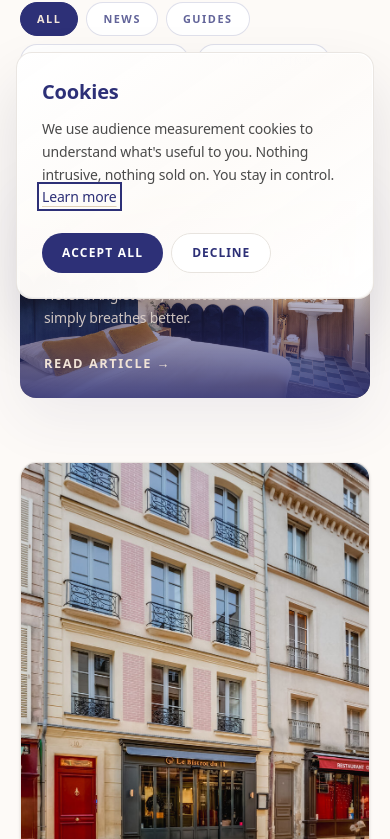
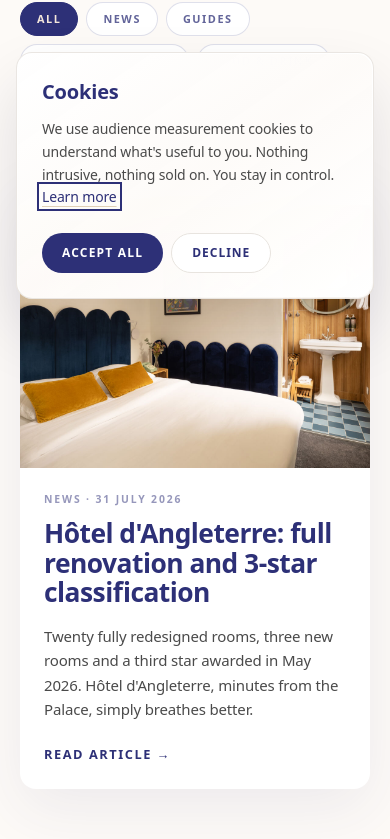
Before and after one commit to teocomyn/cocobiches, a Next.js app: page /en/journal in a window 390 px wide. Shown: the part 529-1368 px from the top of the page. Built offline with nearby package versions, Linux system fonts and the light colour scheme; no server answers.

Commit message:
Corriger sous-menu HJP mobile et mise en page À la une du journal.
Sous-nav en scroll horizontal et non sticky sur mobile ; article featured en layout empilé ; balise Google Search Console.

Co-authored-by: Cursor <cursoragent@cursor.com>

```diff
--- a/app/layout.tsx
+++ b/app/layout.tsx
@@ -19,6 +19,9 @@ export const metadata: Metadata = {
   title: {
     default: "Cocobiches",
     template: "%s | Cocobiches",
+  },
+  verification: {
+    google: "aHgivX42pSrzt3hsM6M8hiwCBCNJ6nqxVH8dPQk72hc",
   },
   icons: {
     icon: "/brand/cocobiches-logo.png",
--- a/components/blocks/journal-page.tsx
+++ b/components/blocks/journal-page.tsx
@@ -99,31 +99,61 @@ export function JournalPage({ locale, dict }: { locale: Locale; dict: Dictionary
               href={href(locale, `/journal/${featured.slug}`)}
               className="group block overflow-hidden rounded-2xl bg-white shadow-card"
             >
-              <span className="text-[0.68rem] font-semibold uppercase tracking-[0.18em] text-cocobiches-marine/50 md:hidden">
-                {j.featuredLabel}
-              </span>
-              <div className="relative aspect-[16/9] w-full overflow-hidden md:aspect-[21/9]">
+              {/* Mobile : image + texte empilés */}
+              <div className="md:hidden">
+                <p className="px-1 pb-3 text-[0.68rem] font-semibold uppercase tracking-[0.18em] text-cocobiches-marine/50">
+                  {j.featuredLabel}
+                </p>
+                <div className="relative aspect-[4/3] w-full overflow-hidden">
+                  <Image
+                    src={featured.heroImage}
+                    alt={title(featured)}
+                    fill
+                    className="object-cover transition duration-500 group-hover:scale-[1.03]"
+                    style={{ transitionTimingFunction: ease }}
+                    sizes="100vw"
+                    priority
+                  />
+                </div>
+                <div className="p-6">
+                  <p className="text-[0.65rem] font-semibold uppercase tracking-[0.18em] text-cocobiches-marine/50">
+                    {categoryLabel(featured.category, j)} · {formatJournalDate(featured.dateISO, locale)}
+                  </p>
+                  <h2 className="font-display mt-3 text-[1.65rem] font-bold leading-[1.12] tracking-[-0.02em] text-cocobiches-marine">
+                    {title(featured)}
+                  </h2>
+                  <p className="mt-4 text-[15px] leading-relaxed text-cocobiches-muted">
+                    {excerpt(featured)}
+                  </p>
+                  <span className="mt-6 inline-flex text-[0.8rem] font-semibold uppercase tracking-[0.12em] text-cocobiches-marine">
+                    {j.readArticle} →
+                  </span>
+                </div>
+              </div>
+
+              {/* Desktop : overlay sur image */}
+              <div className="relative hidden aspect-[21/9] w-full overflow-hidden md:block">
                 <Image
                   src={featured.heroImage}
                   alt={title(featured)}
                   fill
                   className="object-cover transition duration-500 group-hover:scale-[1.03]"
                   style={{ transitionTimingFunction: ease }}
-                  sizes="(max-width: 768px) 100vw, 1200px"
+                  sizes="1200px"
                   priority
                 />
                 <div className="absolute inset-0 bg-gradient-to-t from-cocobiches-marine/85 via-cocobiches-marine/25 to-transparent" />
-                <div className="absolute bottom-0 left-0 right-0 p-6 text-cocobiches-creme md:p-10 lg:p-12">
-                  <span className="hidden text-[0.68rem] font-semibold uppercase tracking-[0.18em] text-cocobiches-creme/75 md:inline">
+                <div className="absolute bottom-0 left-0 right-0 p-10 lg:p-12 text-cocobiches-creme">
+                  <span className="text-[0.68rem] font-semibold uppercase tracking-[0.18em] text-cocobiches-creme/75">
                     {j.featuredLabel} · {categoryLabel(featured.category, j)}
                   </span>
-                  <p className="mt-2 text-[0.75rem] text-cocobiches-creme/80 md:mt-3">
+                  <p className="mt-3 text-[0.75rem] text-cocobiches-creme/80">
                     {formatJournalDate(featured.dateISO, locale)}
                   </p>
-                  <h2 className="font-display mt-3 max-w-4xl text-2xl font-bold leading-[1.08] tracking-[-0.02em] md:text-4xl lg:text-5xl">
+                  <h2 className="font-display mt-3 max-w-4xl text-4xl font-bold leading-[1.08] tracking-[-0.02em] lg:text-5xl">
                     {title(featured)}
                   </h2>
-                  <p className="mt-4 max-w-2xl text-sm leading-relaxed text-cocobiches-creme/90 md:text-base">
+                  <p className="mt-4 max-w-2xl text-base leading-relaxed text-cocobiches-creme/90">
                     {excerpt(featured)}
                   </p>
                   <span className="mt-6 inline-flex text-[0.8rem] font-semibold uppercase tracking-[0.12em] text-cocobiches-creme">
--- a/components/hotel-jeu-de-paume/hjp-subnav.tsx
+++ b/components/hotel-jeu-de-paume/hjp-subnav.tsx
@@ -46,21 +46,24 @@ export function HjpSubNav({ locale }: { locale: Locale }) {
   ];
 
   return (
-    <div className="sticky top-[var(--site-header-height)] z-30 border-b border-cocobiches-border/80 bg-cocobiches-creme-50/90 backdrop-blur-xl">
-      <div className="mx-auto flex max-w-6xl flex-col gap-3 px-5 py-3 md:flex-row md:items-center md:justify-between md:px-8">
+    <div className="border-b border-cocobiches-border/80 bg-cocobiches-creme-50 md:sticky md:top-[var(--site-header-height)] md:z-30 md:bg-cocobiches-creme-50/95 md:backdrop-blur-xl">
+      <div className="mx-auto max-w-6xl px-5 py-3 md:px-8">
         <Link
           href={href(locale)}
-          className="text-[0.65rem] font-semibold uppercase tracking-[0.28em] text-cocobiches-muted transition hover:text-cocobiches-marine"
+          className="inline-block text-[0.65rem] font-semibold uppercase tracking-[0.28em] text-cocobiches-muted transition hover:text-cocobiches-marine"
         >
           ← {t.back}
         </Link>
-        <nav className="flex flex-wrap items-center gap-x-1 gap-y-2 md:justify-end" aria-label={t.brand}>
+        <nav
+          className="-mx-5 mt-3 flex items-center gap-1 overflow-x-auto px-5 pb-1 [scrollbar-width:none] md:mx-0 md:mt-0 md:flex-wrap md:justify-end md:overflow-visible md:px-0 md:pb-0 [&::-webkit-scrollbar]:hidden"
+          aria-label={t.brand}
+        >
           {navItems.map((item) => (
             <Link
               key={item.id}
               href={item.href}
               className={cn(
-                "rounded-full px-3 py-1.5 text-[0.7rem] font-semibold uppercase tracking-[0.12em] transition",
+                "shrink-0 rounded-full px-3 py-1.5 text-[0.7rem] font-semibold uppercase tracking-[0.12em] transition",
                 item.id === active
                   ? "bg-cocobiches-marine text-white shadow-sm"
                   : "text-cocobiches-muted hover:bg-white/80 hover:text-cocobiches-marine",
```
